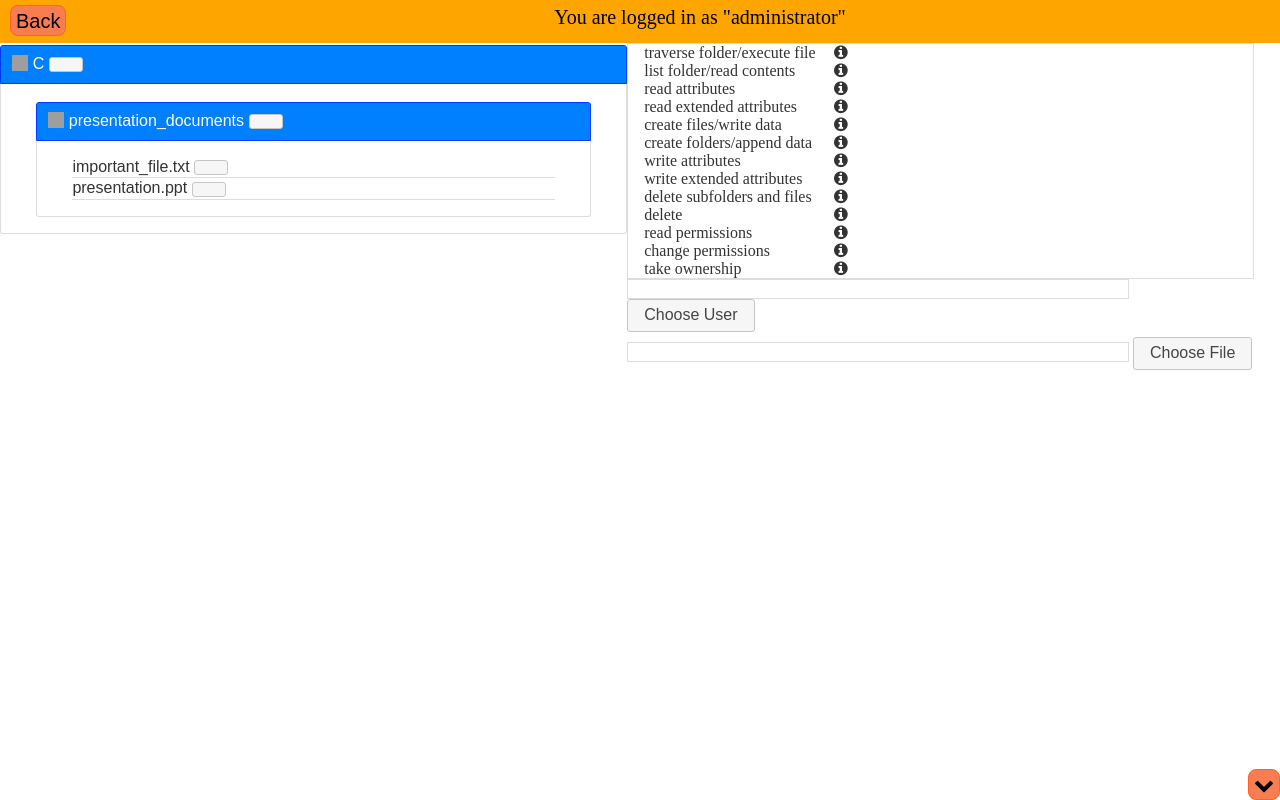
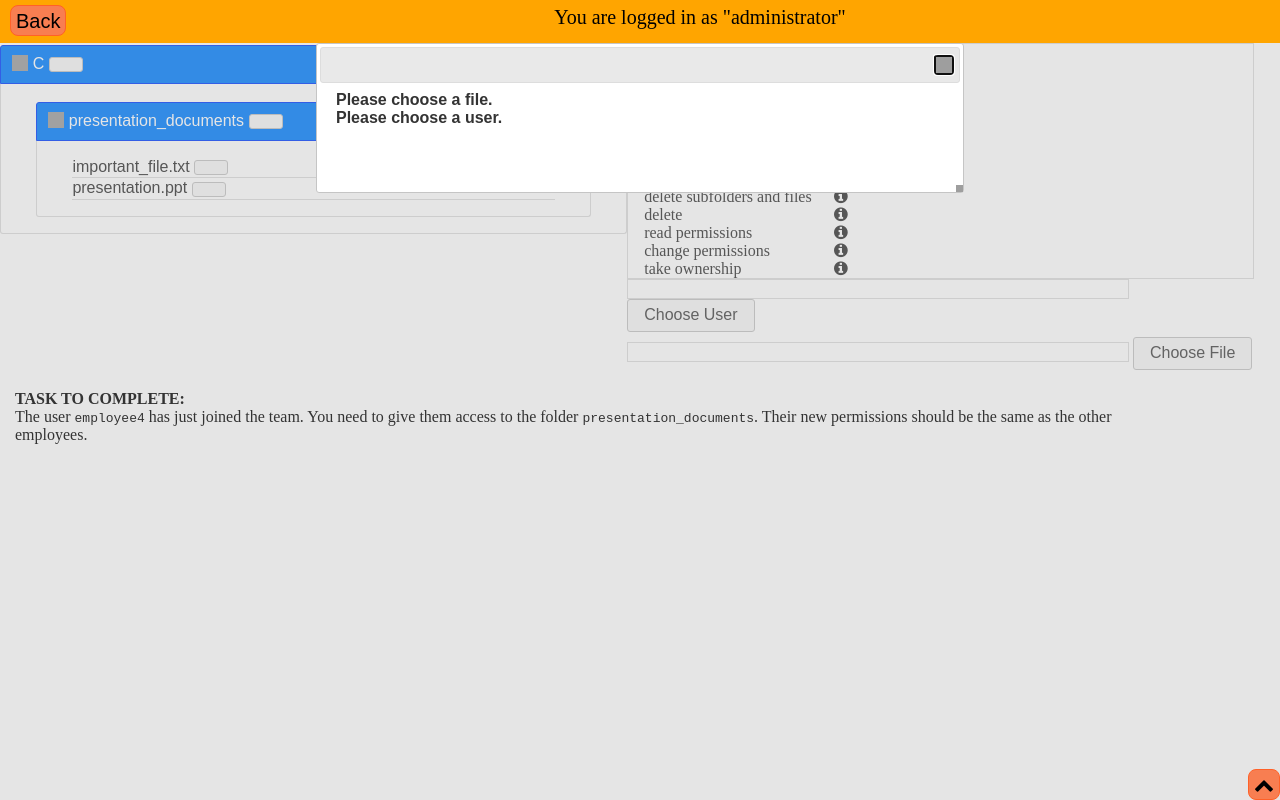
Before and after one commit to cse-256-f22/gender-mag-project-vinyagracielauren, a website: page wrapper_add_new_user.html in a window 1280 px wide. Both pictures are taken after a click on the element 840 px from the left and 52 px from the top of the page. Drawn offline with nearby package versions, Linux system fonts and the light colour scheme; grey boxes are pictures that could not be loaded; a web font is replaced by a local one.

Commit message:
a few changes - adjusted the info + added in task

```diff
--- a/fileperms_style.css
+++ b/fileperms_style.css
@@ -21,6 +21,7 @@
 
 #mturk-top-banner-drop-down-content {
     position: absolute;
+    /* display: block; */
     width: 99%;
     bottom: 0px;
     top:unset;
--- a/view.js
+++ b/view.js
@@ -1,8 +1,14 @@
 // ---- Define your dialogs  and panels here ----
+
+//DISPLAY TEXT
+task =
+task = `<h4>TASK TO COMPLETE: </h4>${$('#scenario_context').html()}`
+$('#lowerpanel').append(task);
+
+//CREATE THE INFO PANEL
 var info_panel = define_new_effective_permissions('effective_permissions', true);
 $('#sidepanel').append(info_panel);
 
-//When user changes, the effective_permissions panel's username
 var user_dialog = define_new_user_select_field('user_select', 'Choose User', function(selected_user){
     $('#effective_permissions').attr('username', selected_user);
 });
@@ -14,7 +20,41 @@ var file_dialog = define_new_file_select_field('file_select', 'Choose File', fun
 $('#sidepanel').append(user_dialog);
 $('#sidepanel').append(file_dialog);
 
-// $('#sidepanel').append(file_dialog);
+let new_dialog = define_new_dialog('new-dialog', title='', options = {});
+
+$('.fa-info-circle').click(function(){
+
+    filepath = $('#effective_permissions').attr('filepath');
+    username = $('#effective_permissions').attr('username');
+    permission = $(this).attr('permission_name');
+
+    console.log("PERMISSION: " + permission);
+
+    console.log("FILEPATH: " + filepath);
+    console.log("USER: " + username);
+
+    my_file_obj_var = path_to_file[filepath];
+    my_user_obj_var = all_users[username];
+
+    if(filepath == undefined || username == undefined){
+        explanation = '<p><b>';
+        if(filepath == undefined){
+            explanation += 'Please choose a file.</br>'
+        }
+        if(username == undefined){
+            explanation += 'Please choose a user.'
+        }
+        explanation += '</b></p>'
+        new_dialog.html(explanation);
+    }
+    else {
+        new_dialog.html(get_explanation_text(allow_user_action(my_file_obj_var, my_user_obj_var, permission, explain_why = true)));
+    }
+
+    new_dialog.dialog('open');
+
+});
+
 
 // ---- Display file structure ----
 
--- a/view_helper.js
+++ b/view_helper.js
@@ -639,11 +639,11 @@ function define_new_file_select_field(id_prefix, select_button_text, on_user_cha
 // Get a (very simple) text representation of a permissions explanation
 function get_explanation_text(explanation) {
     return `
-    Action allowed?: ${explanation.is_allowed};
-    Because of
-    permission set for file: ${explanation.file_responsible?get_full_path(explanation.file_responsible):'N/A'}
-    and for user: ${ explanation.ace_responsible ? get_user_name(explanation.ace_responsible.who) : 'N/A' }
-    ${ explanation.text_explanation ? `(${explanation.text_explanation})`  : '' }
+    <p>Action allowed?: <b>${explanation.is_allowed}</b></br>
+    Due to
+    permission set for file: <b>${explanation.file_responsible?get_full_path(explanation.file_responsible):'N/A'}</b>
+    and for user: <b>${ explanation.ace_responsible ? get_user_name(explanation.ace_responsible.who) : 'N/A' }</b></br>
+    <b><i>${ explanation.text_explanation ? `(${explanation.text_explanation})`  : '' }</i></b></p>
     `
 }
 
@@ -653,7 +653,15 @@ $('#filestructure').css({
     'width':'49%',
     'vertical-align': 'top'
 })
-$('#filestructure').after('<div id="sidepanel" style="display:inline-block;width:49%"></div>')
+$('#filestructure').after('<div id="sidepanel" style="position:relative;display:inline-block;width:49%"></div>')
 
 //ADDED IN LOWER PANEL
-$('#filestructure').after('<div id="lowerpanel" style="position:absolute;width:49%"></div>')
+$('#filestructure').after('<div id="lowerpanel" ></div>')
+
+$('#lowerpanel').css({
+    'position':'absolute',
+    'width':'90%',
+    'margin':'5px',
+    'padding':'10px',
+    // 'border-style' : 'solid'
+})
--- a/wrapper_add_new_user.html
+++ b/wrapper_add_new_user.html
@@ -74,9 +74,9 @@
                     <span id="mturk-top-banner-inner-span">
                         <span class="mturk-top-banner-button mturk-top-banner-back-wh footer"
                             id="mturk-top-banner-arrow">
-                            <i class="fa fa-chevron-up" id="mturk-top-banner-drop-down-button" style="display: none;">
+                            <i class="fa fa-chevron-up" id="mturk-top-banner-drop-down-button">
                             </i>
-                            <i class="fa fa-chevron-down" id="mturk-top-banner-collapse-button">
+                            <i class="fa fa-chevron-down" id="mturk-top-banner-collapse-button" style="display: none;">
                             </i>
                         </span>
                     </span>
```
Also changed, not shown: core/dev.css (line endings or trailing spaces).
